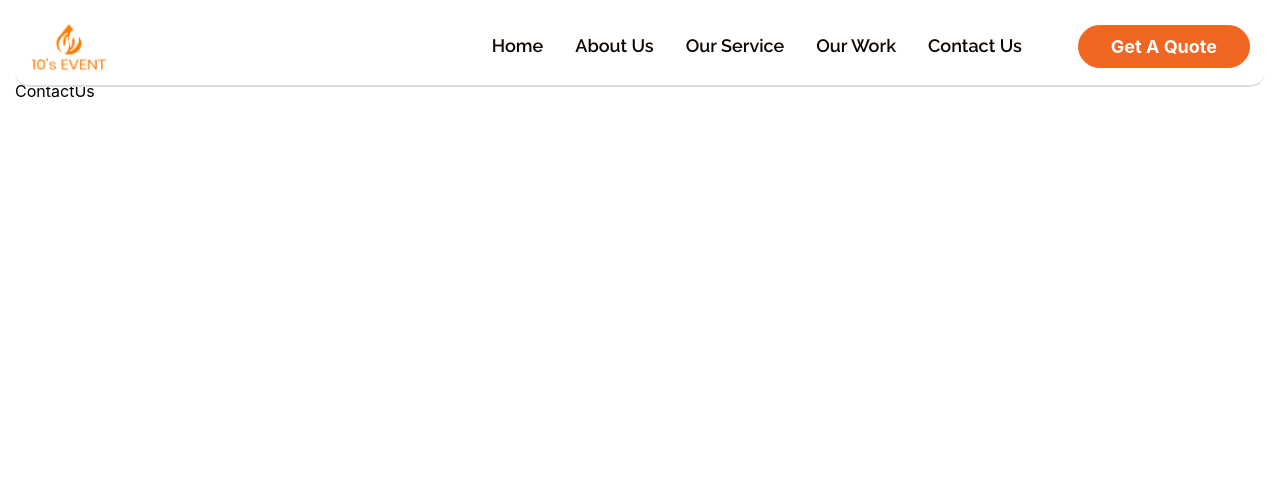
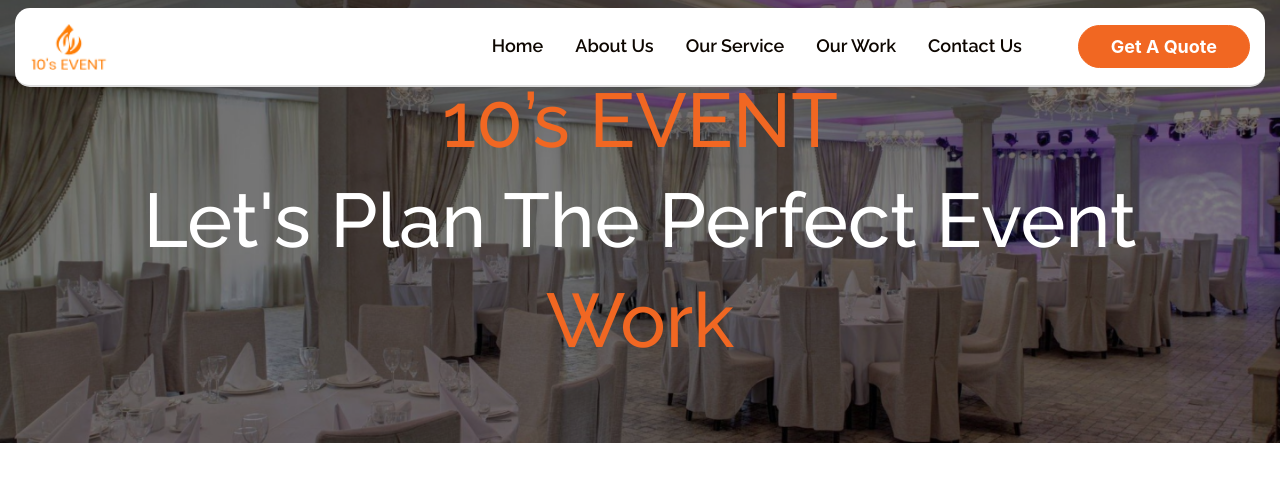
Before and after one commit to Roni006/10sEvent, a React (Vite) app: page /contact-us in a window 1280 px wide. Shown: the top 482 px of the page. Built offline with nearby package versions, Linux system fonts and the light colour scheme.

Commit message:
created the banner of contact us components

```diff
--- a/src/Components/ContactUs/ContactUs.jsx
+++ b/src/Components/ContactUs/ContactUs.jsx
@@ -1,14 +1,11 @@
 import React from "react";
 import Container from "../../Common/Container/Container";
+import Contactus from "../../pages/ContactUs";
 
 const ContactUs = () => {
   return (
     <>
-      <section>
-        <Container>
-          <div>ContactUs</div>
-        </Container>
-      </section>
+      <Contactus/>
     </>
   );
 };
--- /dev/null
+++ b/src/pages/Contactus.jsx
@@ -0,0 +1,31 @@
+import React from "react";
+import Container from "../Common/Container/Container";
+import ContactUsBg from '../../src/assets/img/contact-us.png'
+
+const Contactus = () => {
+  return (
+    <>
+      <section className="-mt-20">
+        <div className="relative">
+          <img className="w-full h-auto" src={ContactUsBg} alt="banner bg" />
+
+          <div className="absolute inset-0 bg-black/50"></div>
+
+          <div className="absolute inset-0 flex flex-col items-center justify-center">
+            <h1 className="text-[#f16722] text-[76px] leading-25 font-medium font-raleway text-center">
+              10’s EVENT
+            </h1>
+            <span className="text-[76px] leading-25 font-medium font-raleway text-center text-white">
+              Let's Plan The Perfect Event
+            </span>
+            <span className="text-[76px] leading-25 font-medium font-raleway text-center text-[#f16722]">
+              Work
+            </span>
+          </div>
+        </div>
+      </section>
+    </>
+  );
+};
+
+export default Contactus;
```
Also changed, not shown: src/assets/img/7xm.png (deleted), src/assets/img/contact-us.png (added).
